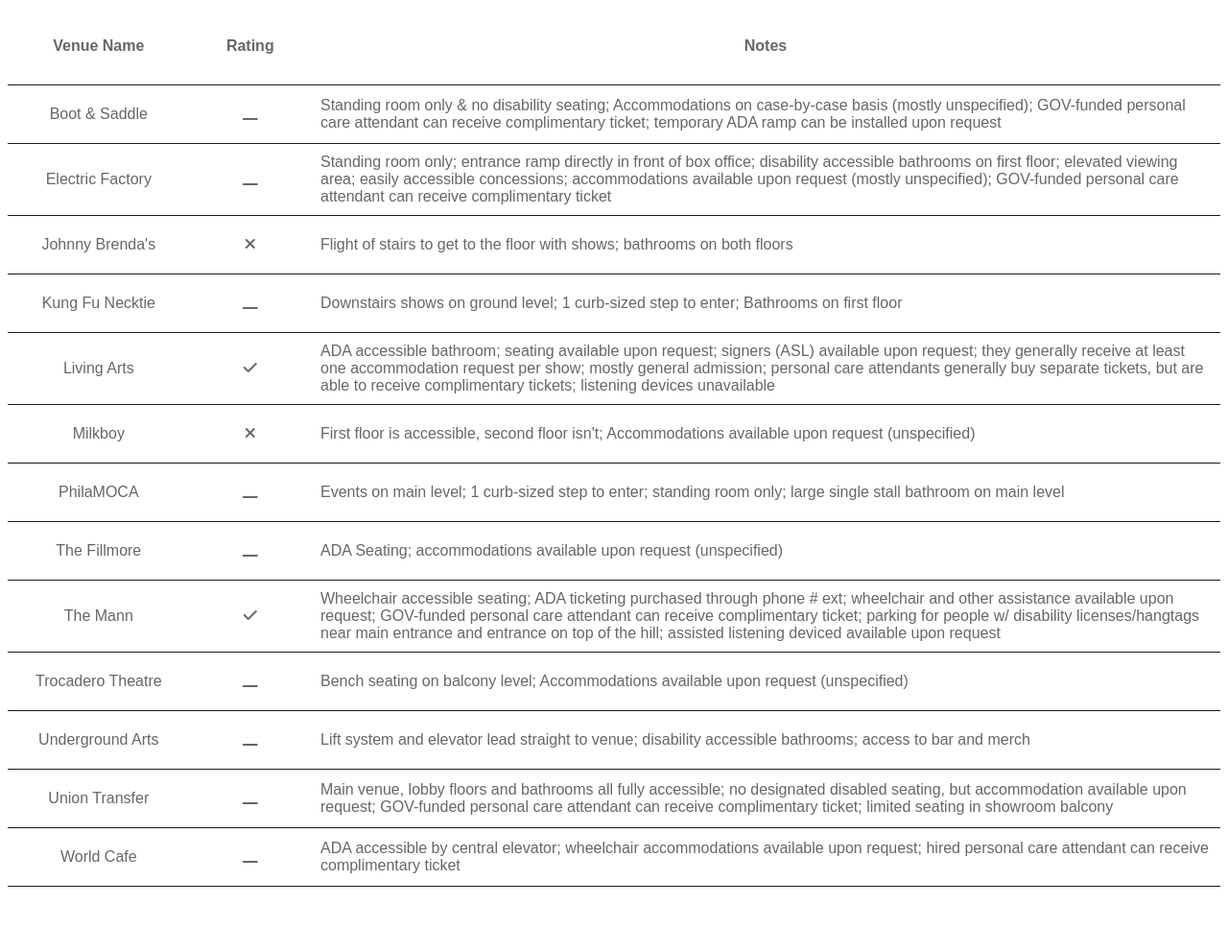
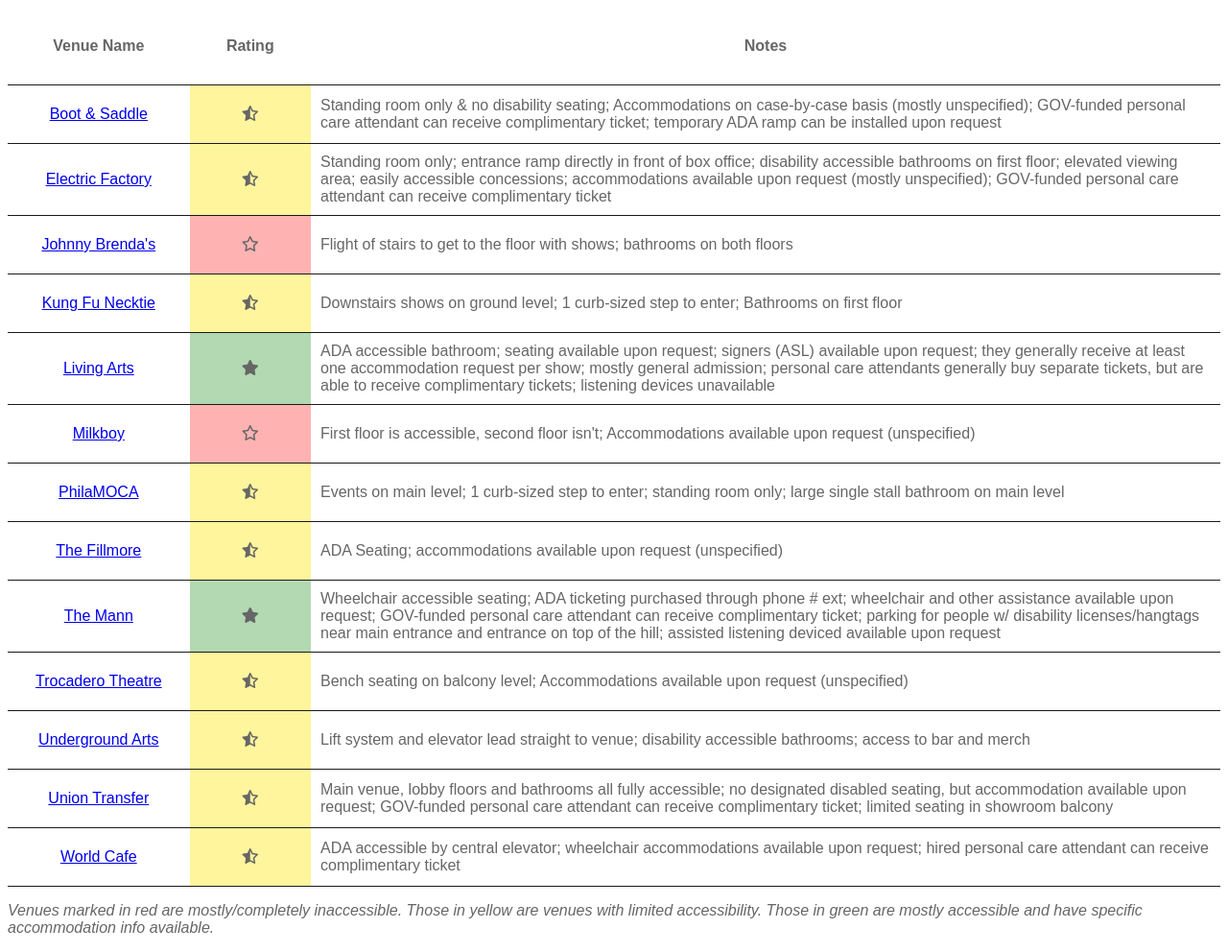
Before and after one commit to nlgjaconnect/nlgjaconnect.github.io, a plain HTML site: page philly-access/index3.html in a window 1280 px wide. Shown: the whole page at 96% size. Before the commit the page ends 932 px from the top, so only its background shows below. Drawn offline with Linux system fonts and the light colour scheme.

Commit message:
add links and clarity to philly access chart

```diff
--- a/philly-access/index3.html
+++ b/philly-access/index3.html
@@ -35,6 +35,19 @@
     height: 60px;
   }
 
+  .yellow {
+    background-color: rgba(255, 235, 59, .50);
+  }
+
+  .red {
+    background-color: rgba(255, 0, 0, 0.3);
+  }
+
+  .green {
+    background-color: rgba(0, 128, 0, 0.3);
+  }
+
+
   .access-yellow:hover {
     background-color: rgba(255, 235, 59, .50);
   }
@@ -57,71 +70,75 @@
     </tr>
   </thead>
   <tr class="access-yellow">
-    <td>Boot & Saddle</td>
-    <td><i class="fa fa-window-minimize" aria-hidden="true"></i></td>
+    <td><a href='http://www.bootandsaddlephilly.com/'>Boot & Saddle</a></td>
+    <td class='yellow'><i class="fa fa-star-half-o" aria-hidden="true"></i></i></td>
     <td>Standing room only & no disability seating; Accommodations on case-by-case basis (mostly unspecified); GOV-funded personal care attendant can receive complimentary ticket; temporary ADA ramp can be installed upon request</td>
   </tr>
   <tr class="access-yellow">
-    <td>Electric Factory</td>
-    <td><i class="fa fa-window-minimize" aria-hidden="true"></i></td>
+    <td><a href='http://www.electricfactory.info/'>Electric Factory</a></td>
+    <td class='yellow'><i class="fa fa-star-half-o" aria-hidden="true"></i></i></td>
     <td>Standing room only; entrance ramp directly in front of box office; disability accessible bathrooms on first floor; elevated viewing area; easily accessible concessions; accommodations available upon request (mostly unspecified); GOV-funded personal care attendant can receive complimentary ticket</td>
   </tr>
   <tr class="access-red">
-    <td>Johnny Brenda's</td>
-    <td><i class="fa fa-times" aria-hidden="true"></i></td>
+    <td><a href='http://www.johnnybrendas.com/'>Johnny Brenda's</a></td>
+    <td class='red'><i class="fa fa-star-o" aria-hidden="true"></i></td>
     <td>Flight of stairs to get to the floor with shows; bathrooms on both floors</td>
   </tr>
   <tr class="access-yellow">
-    <td>Kung Fu Necktie</td>
-    <td><i class="fa fa-window-minimize" aria-hidden="true"></i></td>
+    <td><a href='http://www.kungfunecktie.com/'>Kung Fu Necktie</a></td>
+    <td class='yellow'><i class="fa fa-star-half-o" aria-hidden="true"></i></i></td>
     <td>Downstairs shows on ground level; 1 curb-sized step to enter; Bathrooms on first floor</td>
   </tr>
   <tr class="access-green">
-    <td>Living Arts</td>
-    <td><i class="fa fa-check" aria-hidden="true"></i></td>
+    <td><a href='http://www.livingartsdance.com/'>Living Arts</a></td>
+    <td class='green'><i class="fa fa-star" aria-hidden="true"></i></td>
     <td>ADA accessible bathroom; seating available upon request; signers (ASL) available upon request; they generally receive at least one accommodation request per show; mostly general admission; personal care attendants generally buy separate tickets, but are able to receive complimentary tickets; listening devices unavailable</td>
   </tr>
   <tr class="access-red">
-    <td>Milkboy</td>
-    <td><i class="fa fa-times" aria-hidden="true"></i></td>
+    <td><a href='http://www.milkboyphilly.com/'>Milkboy</a></td>
+    <td class='red'><i class="fa fa-star-o" aria-hidden="true"></i></td>
     <td>First floor is accessible, second floor isn't; Accommodations available upon request (unspecified)</td>
   </tr>
   <tr class="access-yellow">
-    <td>PhilaMOCA</td>
-    <td><i class="fa fa-window-minimize" aria-hidden="true"></i></td>
+    <td><a href='http://www.philamoca.org/'>PhilaMOCA</a></td>
+    <td class='yellow'><i class="fa fa-star-half-o" aria-hidden="true"></i></i></td>
     <td>Events on main level; 1 curb-sized step to enter; standing room only; large single stall bathroom on main level</td>
   </tr>
   <tr class="access-yellow">
-    <td>The Fillmore</td>
-    <td><i class="fa fa-window-minimize" aria-hidden="true"></i></td>
+    <td><a href='http://www.thefillmorephilly.com/'>The Fillmore</a></td>
+    <td class='yellow'><i class="fa fa-star-half-o" aria-hidden="true"></i></i></td>
     <td>ADA Seating; accommodations available upon request (unspecified)</td>
   </tr>
   <tr class="access-green">
-    <td>The Mann</td>
-    <td><i class="fa fa-check" aria-hidden="true"></i></td>
+    <td><a href='https://www.manncenter.org/'>The Mann</a></td>
+    <td class='green'><i class="fa fa-star" aria-hidden="true"></i></td>
     <td>Wheelchair accessible seating; ADA ticketing purchased through phone # ext; wheelchair and other assistance available upon request; GOV-funded personal care attendant can receive complimentary ticket; parking for people w/ disability licenses/hangtags near main entrance and entrance on top of the hill; assisted listening deviced available upon request</td>
   </tr>
   <tr class="access-yellow">
-    <td>Trocadero Theatre</td>
-    <td><i class="fa fa-window-minimize" aria-hidden="true"></i></td>
+    <td><a href='http://www.thetroc.com/'>Trocadero Theatre</a></td>
+    <td class='yellow'><i class="fa fa-star-half-o" aria-hidden="true"></i></i></td>
     <td>Bench seating on balcony level; Accommodations available upon request (unspecified)</td>
   </tr>
   <tr class="access-yellow">
-    <td>Underground Arts</td>
-    <td><i class="fa fa-window-minimize" aria-hidden="true"></i></td>
+    <td><a href='http://www.undergroundarts.org/'>Underground Arts</a></td>
+    <td class='yellow'><i class="fa fa-star-half-o" aria-hidden="true"></i></i></td>
     <td>Lift system and elevator lead straight to venue; disability accessible bathrooms; access to bar and merch</td>
   </tr>
   <tr class="access-yellow">
-    <td>Union Transfer</td>
-    <td><i class="fa fa-window-minimize" aria-hidden="true"></i></td>
+    <td><a href='http://www.utphilly.com/'>Union Transfer</a></td>
+    <td class='yellow'><i class="fa fa-star-half-o" aria-hidden="true"></i></i></td>
     <td>Main venue, lobby floors and bathrooms all fully accessible; no designated disabled seating, but accommodation available upon request; GOV-funded personal care attendant can receive complimentary ticket; limited seating in showroom balcony</td>
   </tr>
   <tr class="access-yellow">
-    <td>World Cafe</td>
-    <td><i class="fa fa-window-minimize" aria-hidden="true"></i></td>
+    <td><a href='http://www.worldcafelive.com/'>World Cafe</a></td>
+    <td class='yellow'><i class="fa fa-star-half-o" aria-hidden="true"></i></i></td>
     <td>ADA accessible by central elevator; wheelchair accommodations available upon request; hired personal care attendant can receive complimentary ticket</td>
   </tr>
 </table>
-
+<div>
+<p><em>
+Venues marked in red are mostly/completely inaccessible. Those in yellow are venues with limited accessibility. Those in green are mostly accessible and have specific accommodation info available.
+</em></p>
+</div>
   </div>
 </div>
```
